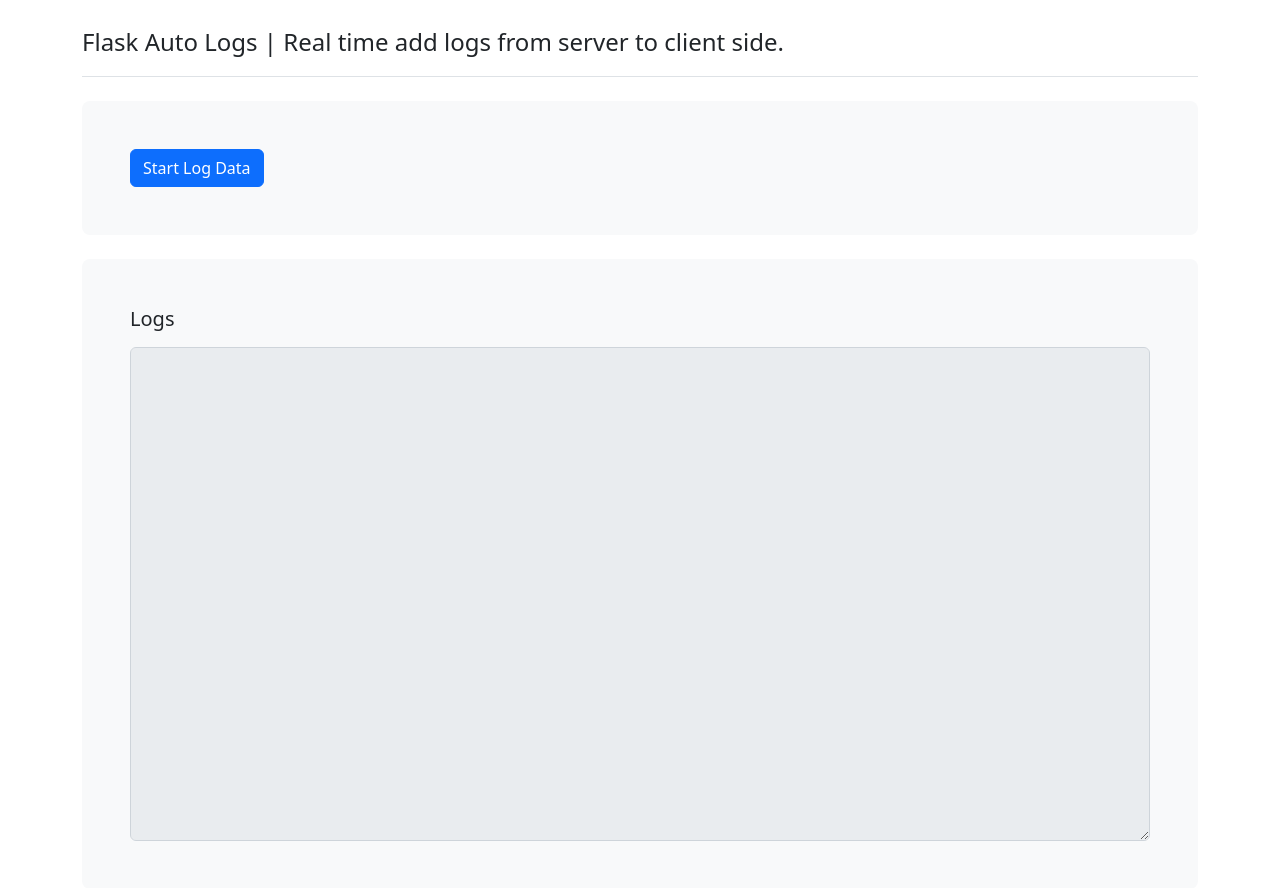
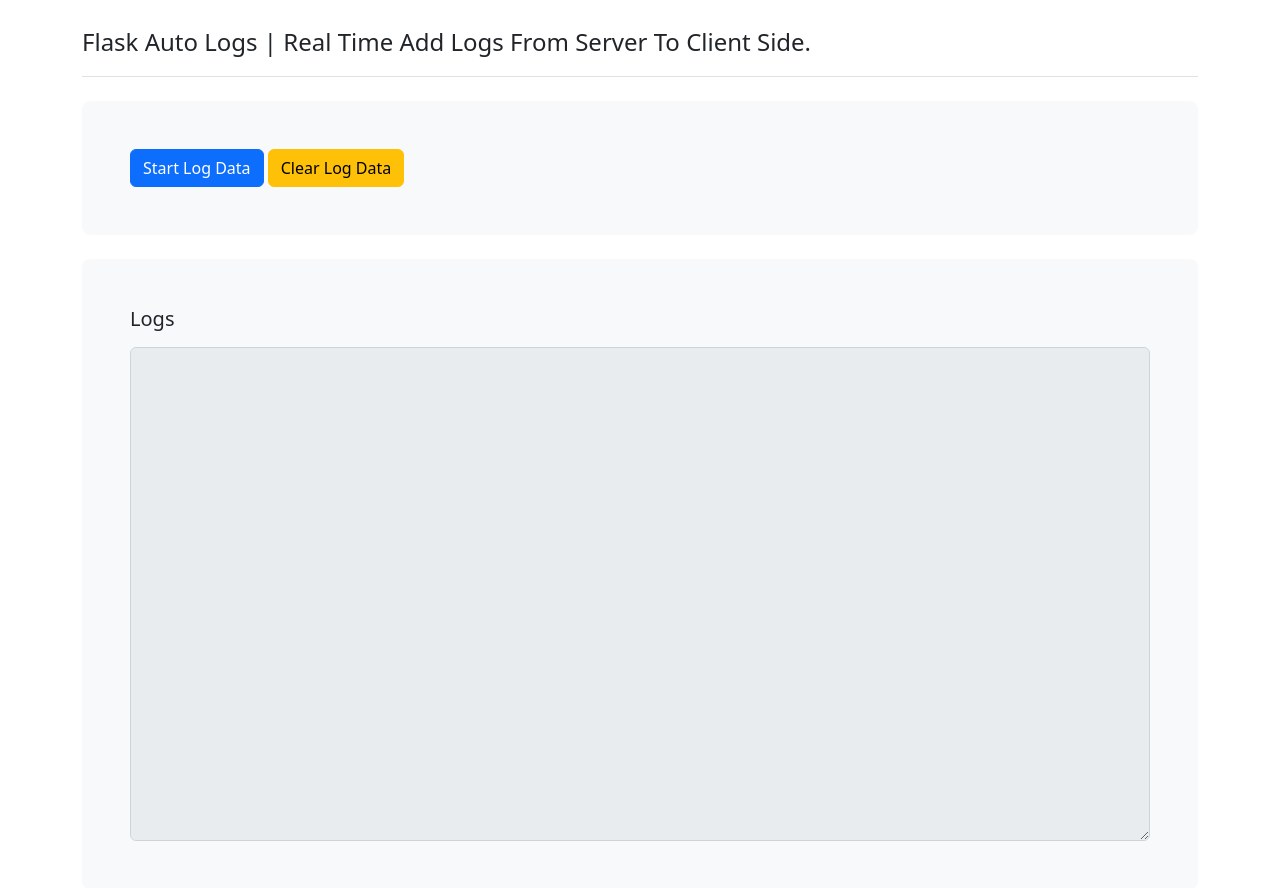
Before and after one commit to sandrocods/AutoLogsFlask, a Flask app: page / in a window 1280 px wide. Shown: the top 888 px of the page. Run offline with Flask 2, Linux system fonts and the light colour scheme; some libraries are stand-ins or nearby versions.

Commit message:
update v1.1

```diff
--- a/main.py
+++ b/main.py
@@ -20,19 +20,25 @@
 
 #
 # The function starts by emitting a message to the client to disable the button.
-# Then it loops through 50 times, emitting a message to the client with the progress.
+# Then it loops through 100 times, emitting a message to the client with the progress.
 # Finally, it emits a message to the client to enable the button
 # param message: The message sent by the client
 #
 
 @socketio.on('start')
 def start(message):
+    # disable button
     emit('button_action', {'data': 'disable'})
-    for i in range(50):
+
+    # Logs data to the console
+    for i in range(100):
         emit('my response',
              {'data': '[ ' + datetime.now().strftime("%Y-%m-%d %H:%M:%S") + '] Progress ' + str(i) + '%'})
         socketio.sleep(0.10)
+
     emit('my response', {'data': '[ ' + datetime.now().strftime("%Y-%m-%d %H:%M:%S") + '] Progress Done'})
+
+    # enable button
     emit('button_action', {'data': 'enable'})
 
 
@@ -41,6 +47,7 @@
 #
 @socketio.on('connect')
 def connect():
+    print(datetime.now().strftime("%Y-%m-%d %H:%M:%S") + ' Client connected')
     emit('my response', {'data': '[ ' + datetime.now().strftime("%Y-%m-%d %H:%M:%S") + '] Status : Connected'})
 
 
@@ -49,7 +56,7 @@
 #
 @socketio.on('disconnect')
 def test_disconnect():
-    print('Client disconnected')
+    print(datetime.now().strftime("%Y-%m-%d %H:%M:%S") + ' Client disconnected')
 
 
 if __name__ == '__main__':
--- a/template/index.html
+++ b/template/index.html
@@ -13,13 +13,13 @@
 <div class="container py-4">
     <header class="pb-3 mb-4 border-bottom">
         <a href="/" class="d-flex align-items-center text-dark text-decoration-none">
-            <span class="fs-4">Flask Auto Logs | Real time add logs from server to client side.</span>
+            <span class="fs-4">Flask Auto Logs | Real Time Add Logs From Server To Client Side.</span>
         </a>
     </header>
 
     <div class="p-5 mb-4 bg-light rounded-3">
-
         <button class="btn btn-primary" id="btn-start">Start Log Data</button>
+        <button class="btn btn-warning" id="btn-clear">Clear Log Data</button>
     </div>
 
     <div class="p-5 mb-4 bg-light rounded-3">
@@ -31,12 +31,16 @@
     <script src="https://cdn.socket.io/4.5.0/socket.io.min.js"
             integrity="sha384-7EyYLQZgWBi67fBtVxw60/OWl1kjsfrPFcaU0pp0nAh+i8FD068QogUvg85Ewy1k"
             crossorigin="anonymous"></script>
+
+    <script src="https://cdnjs.cloudflare.com/ajax/libs/jquery/3.6.0/jquery.min.js"
+            integrity="sha512-894YE6QWD5I59HgZOGReFYm4dnWc1Qt5NtvYSaNcOP+u1T9qYdvdihz0PPSiiqn/+/3e7Jo4EaG7TubfWGUrMQ=="
+            crossorigin="anonymous" referrerpolicy="no-referrer"></script>
+    <script src="https://unpkg.com/sweetalert/dist/sweetalert.min.js"></script>
     <script>
 
+
     const endpoint = window.location.href;
-    console.log(endpoint);
     var socket = io(endpoint);
-
 
     socket.on('my response', function(msg) {
        $('#log').scrollTop($('#log')[0].scrollHeight);
@@ -49,22 +53,34 @@
         });
     });
 
+    document.getElementById('btn-clear').addEventListener('click', function () {
+        document.getElementById('log').innerHTML = '';
+    });
+
     socket.on('button_action', function(msg) {
         if (msg.data === 'enable') {
             document.getElementById('btn-start').disabled = false;
+            document.getElementById('btn-clear').disabled = false;
+
+            swal("Process Completed!", "", "success");
+
         } else {
             document.getElementById('btn-start').disabled = true;
+            document.getElementById('btn-clear').disabled = true;
         }
     });
+
+
+
+
+
     </script>
     <footer class="pt-3 mt-4 text-muted border-top">
         &copy; 2022
     </footer>
 </div>
 
-<script src="https://cdnjs.cloudflare.com/ajax/libs/jquery/3.6.0/jquery.min.js"
-        integrity="sha512-894YE6QWD5I59HgZOGReFYm4dnWc1Qt5NtvYSaNcOP+u1T9qYdvdihz0PPSiiqn/+/3e7Jo4EaG7TubfWGUrMQ=="
-        crossorigin="anonymous" referrerpolicy="no-referrer"></script>
+
 <script src="https://cdn.jsdelivr.net/npm/bootstrap@5.2.0-beta1/dist/js/bootstrap.bundle.min.js"
         integrity="sha384-pprn3073KE6tl6bjs2QrFaJGz5/SUsLqktiwsUTF55Jfv3qYSDhgCecCxMW52nD2"
         crossorigin="anonymous"></script>
```
